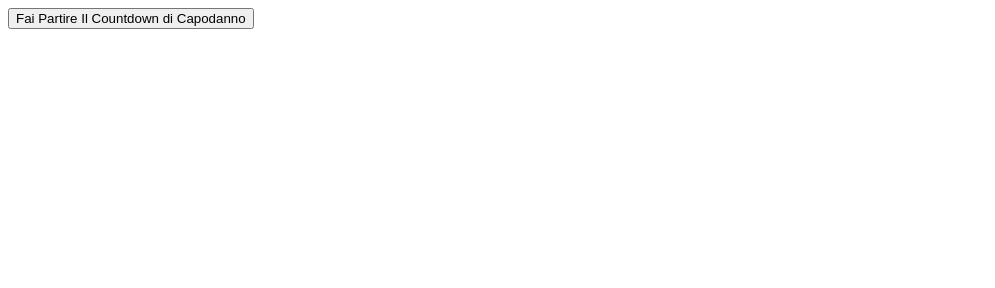
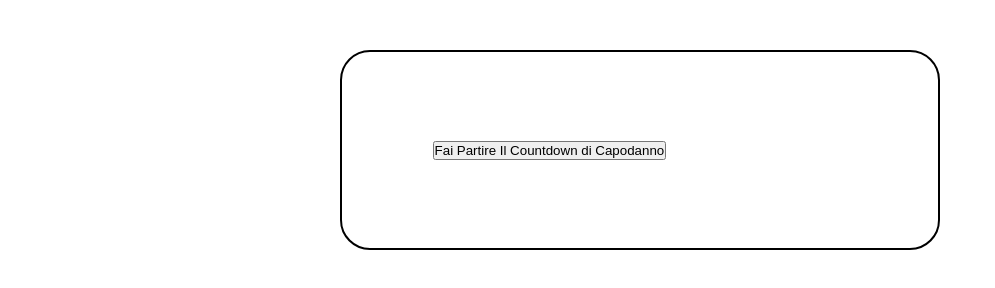
Before and after one commit to SimoneBonvecchio84/js-countdown, a plain HTML site: page index.html in a window 1280 px wide. Shown: the whole page, without its empty margins (0-995 px from the left). Drawn offline with Linux system fonts and the light colour scheme.

Commit message:
Feat: add custom style

```diff
--- a/css/style.css
+++ b/css/style.css
@@ -0,0 +1,17 @@
+*{
+    margin: 0;
+    padding: 0;
+    box-sizing: border-box;
+}
+
+.wrapper {
+    margin:  auto;
+    margin-top: 50px;
+    width: 600px;
+    height: 200px;
+    border: 2px solid;
+    display: flex;
+    justify-content: space-around;
+    align-items: center;
+    border-radius: 30px;
+}
--- a/js/script.js
+++ b/js/script.js
@@ -20,8 +20,8 @@ const clock = setInterval(function(){
     happyYear.innerHTML = countentMess;
     clearInterval(clock)
 
+   }
 
-   }
    console.log(countD)
 },1000);
 
```
Also changed, not shown: index.html (+1 -0 lines).
